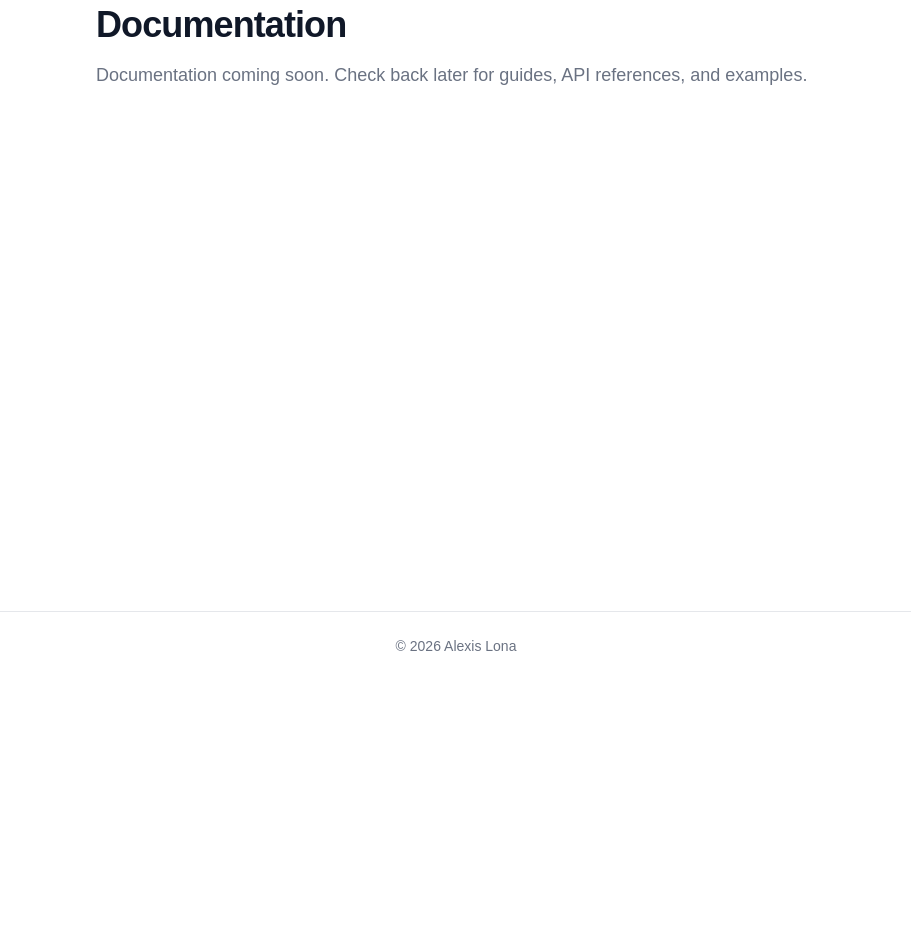
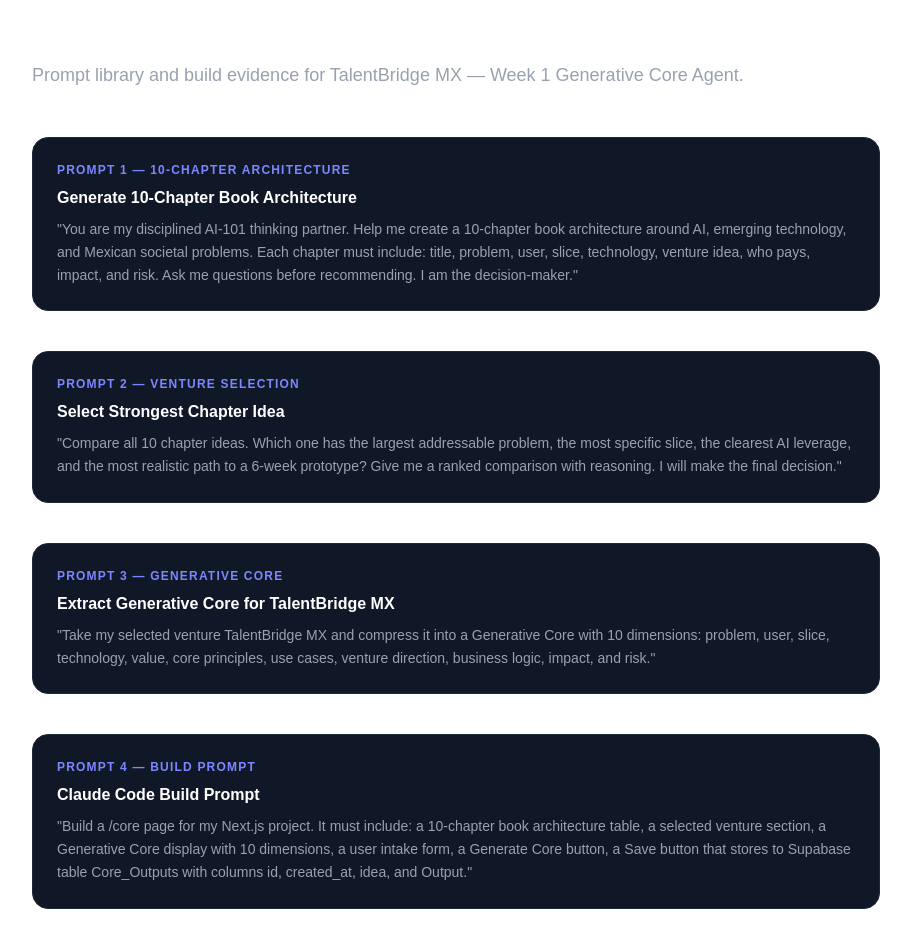
Before and after one commit to Alexis-LoReRe/My-Venture-, a Next.js app: page /docs in a window 1280 px wide. Shown: the part 120-1067 px from the top of the page, without its empty margins (184-1095 px from the left). Before the commit the page ends 800 px from the top, so only its background shows below. Built offline with nearby package versions, Linux system fonts and the light colour scheme.

Commit message:
Add Week 1 prompt library to docs page

```diff
--- a/app/docs/page.tsx
+++ b/app/docs/page.tsx
@@ -1,12 +1,43 @@
 export default function DocsPage() {
   return (
-    <div className="mx-auto max-w-3xl px-6 py-16">
-      <h1 className="text-4xl font-bold tracking-tight text-gray-900 dark:text-white">
-        Documentation
-      </h1>
-      <p className="mt-4 text-lg text-gray-500 dark:text-gray-400">
-        Documentation coming soon. Check back later for guides, API references, and examples.
-      </p>
+    <div className="max-w-4xl mx-auto px-6 py-16">
+      <h1 className="text-4xl font-bold text-white mb-4">Documentation</h1>
+      <p className="text-gray-400 text-lg mb-12">Prompt library and build evidence for TalentBridge MX — Week 1 Generative Core Agent.</p>
+
+      {/* Prompt 1 */}
+      <div className="mb-10 rounded-2xl border border-gray-800 bg-gray-900 p-6">
+        <p className="text-xs font-semibold uppercase tracking-widest text-indigo-400 mb-2">Prompt 1 — 10-Chapter Architecture</p>
+        <p className="text-white font-semibold mb-2">Generate 10-Chapter Book Architecture</p>
+        <p className="text-gray-400 text-sm leading-relaxed">"You are my disciplined AI-101 thinking partner. Help me create a 10-chapter book architecture around AI, emerging technology, and Mexican societal problems. Each chapter must include: title, problem, user, slice, technology, venture idea, who pays, impact, and risk. Ask me questions before recommending. I am the decision-maker."</p>
+      </div>
+
+      {/* Prompt 2 */}
+      <div className="mb-10 rounded-2xl border border-gray-800 bg-gray-900 p-6">
+        <p className="text-xs font-semibold uppercase tracking-widest text-indigo-400 mb-2">Prompt 2 — Venture Selection</p>
+        <p className="text-white font-semibold mb-2">Select Strongest Chapter Idea</p>
+        <p className="text-gray-400 text-sm leading-relaxed">"Compare all 10 chapter ideas. Which one has the largest addressable problem, the most specific slice, the clearest AI leverage, and the most realistic path to a 6-week prototype? Give me a ranked comparison with reasoning. I will make the final decision."</p>
+      </div>
+
+      {/* Prompt 3 */}
+      <div className="mb-10 rounded-2xl border border-gray-800 bg-gray-900 p-6">
+        <p className="text-xs font-semibold uppercase tracking-widest text-indigo-400 mb-2">Prompt 3 — Generative Core</p>
+        <p className="text-white font-semibold mb-2">Extract Generative Core for TalentBridge MX</p>
+        <p className="text-gray-400 text-sm leading-relaxed">"Take my selected venture TalentBridge MX and compress it into a Generative Core with 10 dimensions: problem, user, slice, technology, value, core principles, use cases, venture direction, business logic, impact, and risk."</p>
+      </div>
+
+      {/* Prompt 4 */}
+      <div className="mb-10 rounded-2xl border border-gray-800 bg-gray-900 p-6">
+        <p className="text-xs font-semibold uppercase tracking-widest text-indigo-400 mb-2">Prompt 4 — Build Prompt</p>
+        <p className="text-white font-semibold mb-2">Claude Code Build Prompt</p>
+        <p className="text-gray-400 text-sm leading-relaxed">"Build a /core page for my Next.js project. It must include: a 10-chapter book architecture table, a selected venture section, a Generative Core display with 10 dimensions, a user intake form, a Generate Core button, a Save button that stores to Supabase table Core_Outputs with columns id, created_at, idea, and Output."</p>
+      </div>
+
+      {/* Prompt 5 */}
+      <div className="mb-10 rounded-2xl border border-gray-800 bg-gray-900 p-6">
+        <p className="text-xs font-semibold uppercase tracking-widest text-indigo-400 mb-2">Prompt 5 — Debugging</p>
+        <p className="text-white font-semibold mb-2">Debug Supabase Save Error</p>
+        <p className="text-gray-400 text-sm leading-relaxed">"My save button shows Saved ✓ but nothing appears in Supabase. The console shows 400 errors on Core_Outputs. My table has columns: id, created_at, idea, Output. My code uses lowercase 'output'. Help me find and fix the mismatch."</p>
+      </div>
     </div>
   );
 }
```
